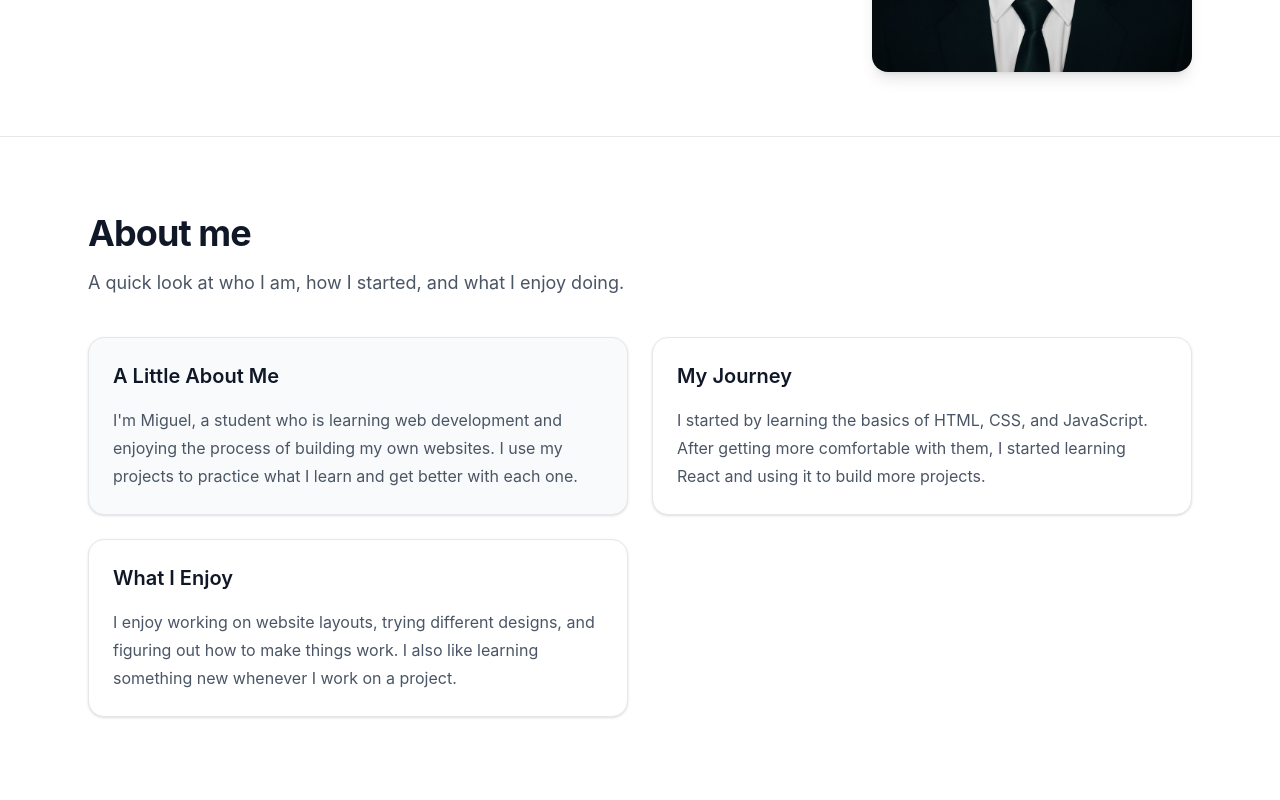
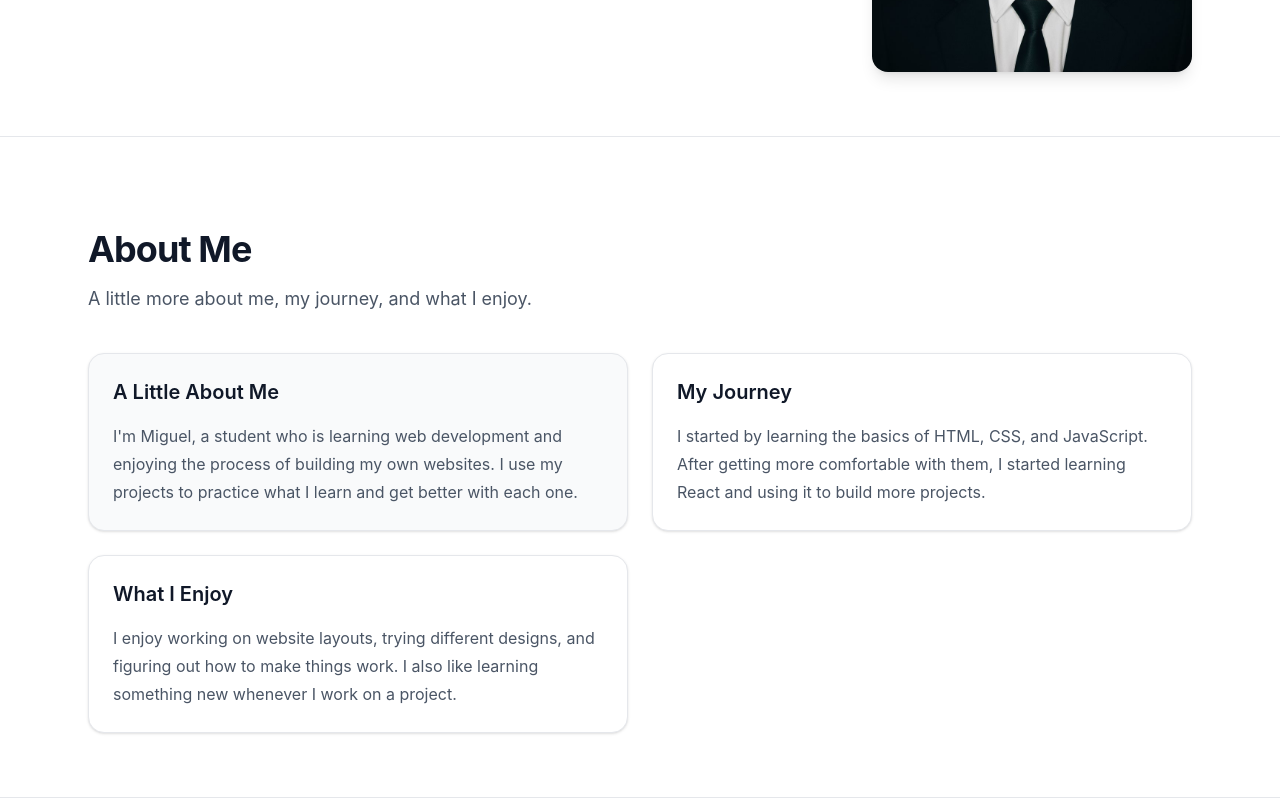
Before and after one commit to Miguelito-77gil/prelim-proj, a React (Vite) app: page / in a window 1280 px wide. Shown: the part 420-1220 px from the top of the page. Built offline with nearby package versions, Linux system fonts and the light colour scheme.

Commit message:
Add files via upload

```diff
--- a/src/sections/about/AboutSection.jsx
+++ b/src/sections/about/AboutSection.jsx
@@ -2,16 +2,18 @@ import SectionHeading from "@/components/ui/SectionHeading";
 
 function AboutSection() {
   return (
-    <section>
-      <div className="mx-auto max-w-6xl px-6 py-16">
+    <section id="about" className="py-16 sm:py-20">
+      <div className="mx-auto max-w-6xl px-6 sm:px-8 md:px-14 lg:px-6">
+
         <SectionHeading
-          title="About me"
-          description="A quick look at who I am, how I started, and what I enjoy doing."
+          title="About Me"
+          description="A little more about me, my journey, and what I enjoy."
         />
 
         <div className="mt-10 grid gap-6 md:grid-cols-2">
+
           {/* A Little About Me */}
-          <div className="rounded-2xl border border-gray-200 bg-gray-50 p-6 shadow-sm transition duration-300 hover:-translate-y-1 hover:shadow-xl dark:border-gray-800 dark:bg-gray-900">
+          <div className="rounded-2xl border border-gray-200 bg-gray-50 p-6 shadow-sm transition duration-300 hover:-translate-y-1 hover:shadow-xl dark:border-[#3A3B3C] dark:bg-[#242526] dark:hover:bg-[#2A2B2C]">
             <h3 className="text-xl font-semibold text-gray-900 dark:text-white">
               A Little About Me
             </h3>
@@ -24,7 +26,7 @@ function AboutSection() {
           </div>
 
           {/* My Journey */}
-          <div className="rounded-2xl border border-gray-200 bg-white p-6 shadow-sm transition duration-300 hover:-translate-y-1 hover:shadow-xl dark:border-gray-800 dark:bg-gray-900">
+          <div className="rounded-2xl border border-gray-200 bg-white p-6 shadow-sm transition duration-300 hover:-translate-y-1 hover:shadow-xl dark:border-[#3A3B3C] dark:bg-[#242526] dark:hover:bg-[#2A2B2C]">
             <h3 className="text-xl font-semibold text-gray-900 dark:text-white">
               My Journey
             </h3>
@@ -37,7 +39,7 @@ function AboutSection() {
           </div>
 
           {/* What I Enjoy */}
-          <div className="rounded-2xl border border-gray-200 bg-white p-6 shadow-sm transition duration-300 hover:-translate-y-1 hover:shadow-xl dark:border-gray-800 dark:bg-gray-900">
+          <div className="rounded-2xl border border-gray-200 bg-white p-6 shadow-sm transition duration-300 hover:-translate-y-1 hover:shadow-xl dark:border-[#3A3B3C] dark:bg-[#242526] dark:hover:bg-[#2A2B2C]">
             <h3 className="text-xl font-semibold text-gray-900 dark:text-white">
               What I Enjoy
             </h3>
@@ -48,8 +50,12 @@ function AboutSection() {
               something new whenever I work on a project.
             </p>
           </div>
+
         </div>
       </div>
+
+      {/* Full Width Divider */}
+      <div className="mt-14 w-full border-t border-gray-200 dark:border-[#3A3B3C] sm:mt-16" />
     </section>
   );
 }
```
